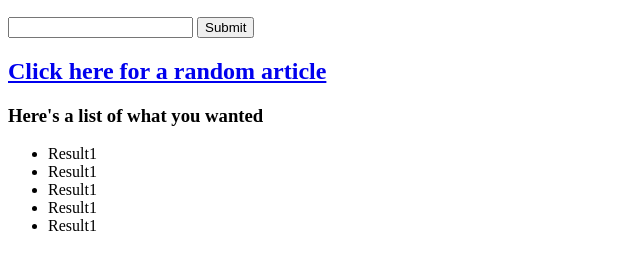
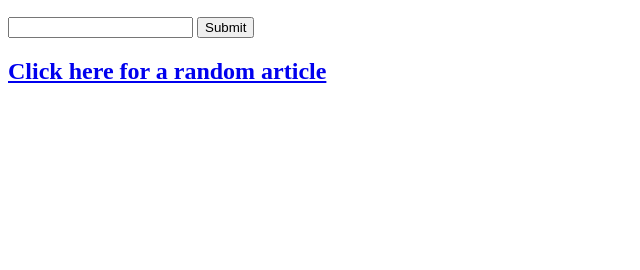
Before and after one commit to justinbkoo/wikipediaviewer, a plain HTML site: page index.html in a window 1280 px wide. Shown: the part 110-380 px from the top of the page, without its empty margins (0-640 px from the left). Drawn offline with Linux system fonts and the light colour scheme.

Commit message:
Changed unordered list of results to an ordered list of results

```diff
--- a/index.html
+++ b/index.html
@@ -17,14 +17,8 @@
 
 <a href="https://en.wikipedia.org/wiki/Special:Random" target="_blank"><h2>Click here for a random article</h2></a>
 
-<h3>Here's a list of what you wanted</h3>
-<ul>
-    <li>Result1</li>
-    <li>Result1</li>
-    <li>Result1</li>
-    <li>Result1</li>
-    <li>Result1</li>
-</ul>
+<ol id="results">
+</ol>
 
 </body>
 </html>
```
